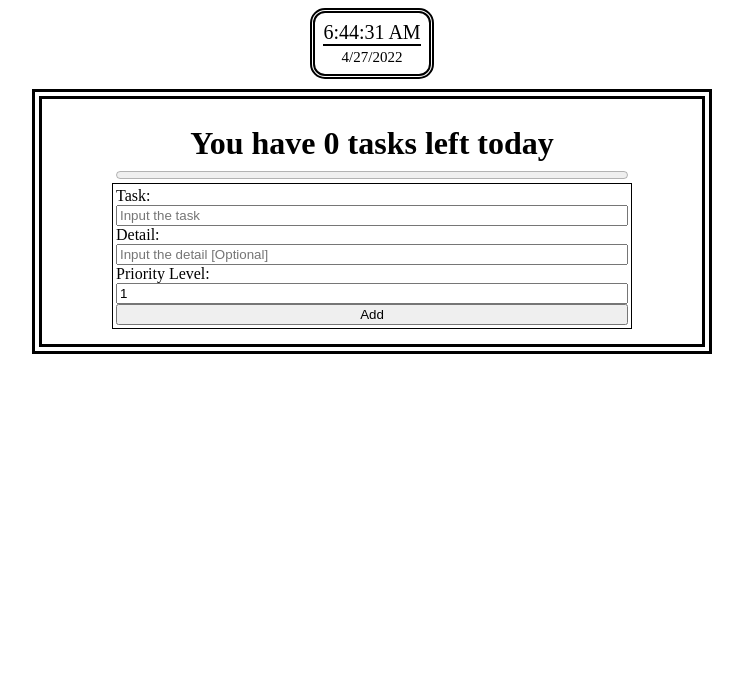
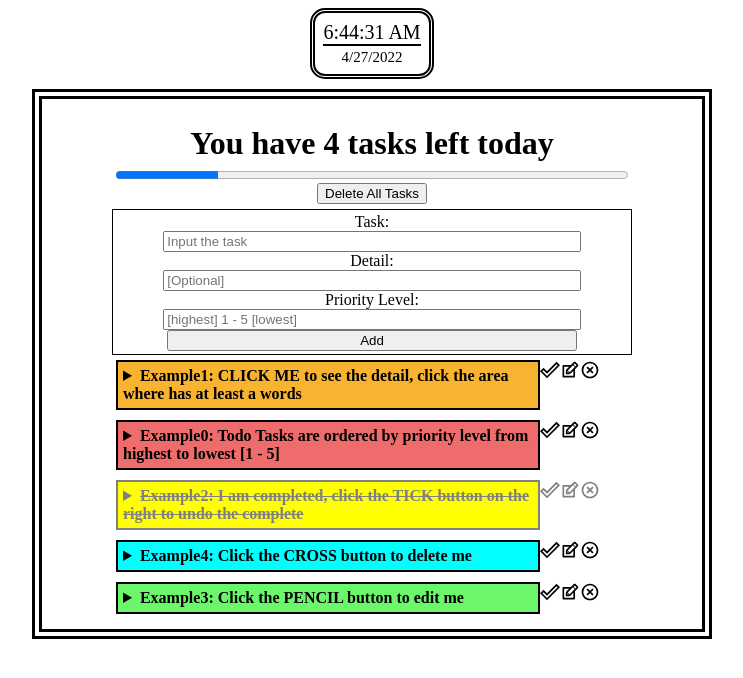
Before and after one commit to QiliKiri/React-Project, a React (Create React App) app: page / in a window 1280 px wide. Shown: the top 678 px of the page, without its empty margins (268-1011 px from the left). Built offline with nearby package versions, Linux system fonts and the light colour scheme.

Commit message:
update
Add 'examples' to be a tutorial.
Add 'Delete All Tasks' button.
UI design improve.

```diff
--- a/src/App.css
+++ b/src/App.css
@@ -15,6 +15,7 @@
 .todo-app > h1 {
   display: flex;
   flex-wrap: wrap;
+  text-align: center;
   justify-content: center;
   padding-bottom: 2px;
   margin-bottom: 3px;
@@ -31,21 +32,27 @@
   display: flex;
   flex-wrap: wrap;
   flex-direction: column;
-  justify-content: space-between;
+  align-items: center;
+  text-align: center;
+
   width: 80%;
-  margin-bottom: 10px;
+  margin: 5px auto 5px auto;
   padding: 3px;
   border: solid 1px;
 }
-.todo-form input {
-  width: auto;
+.todo-form input,
+.todo-form button {
+  width: inherit;
 }
 .todo-list {
   width: 80%;
+  display: flex;
+  flex-direction: column;
   /*background-color: aqua;*/
 }
 .todo-row {
   display: flex;
+  flex-direction: row;
   margin-bottom: 10px;
 }
 .todo-row details[open] summary {
@@ -76,8 +83,9 @@
   background-color: aqua;
 }
 .icons {
-  margin-left: auto;
   font-size: 20px;
+  display: flex;
+  flex-direction: row;
 }
 
 
--- a/src/App.js
+++ b/src/App.js
@@ -1,18 +1,51 @@
 import './App.css';
 import TodoList from "./components/TodoList";
 import Clock from "./components/Clock";
+import React, {useId} from "react";
 
 function App() {
-  return (
+    const example0 = {
+        id: useId(),
+        text: 'Example1: CLICK ME to see the detail, click the area where has at least a words',
+        detail: 'Nothing here',
+        priorityLv: 2
+    }
+    const example1 = {
+        id: useId(),
+        text: 'Example0: Todo Tasks are ordered by priority level from highest to lowest [1 - 5]',
+        detail: 'Color representation is: Red, Orange, Yellow, Green, Blue',
+        priorityLv: 1
+    }
+    const example2 = {
+        id: useId(),
+        text: 'Example2: I am completed, click the TICK button on the right to undo the complete',
+        priorityLv: 3,
+        isComplete: true
+    }
+    const example3 = {
+        id: useId(),
+        text: 'Example4: Click the CROSS button to delete me',
+        detail: 'I am useless',
+        priorityLv: 5
+    }
+    const example4 = {
+        id: useId(),
+        text: 'Example3: Click the PENCIL button to edit me',
+        detail: '[GIVE ME NEW VALUE]',
+        priorityLv: 4
+    }
+    const examples = [example0, example1, example2, example3, example4];
+
+    return (
       <>
           <div className={'clock'}>
               <Clock />
           </div>
           <div className={"todo-app"}>
-              <TodoList />
+              <TodoList examples={examples}/>
           </div>
       </>
-  );
-}
+    );
+    }
 
 export default App;
--- a/src/components/TodoForm.js
+++ b/src/components/TodoForm.js
@@ -1,8 +1,8 @@
-import React, {useState, useEffect, useRef} from 'react';
+import React, {useState} from 'react';
 
 function TodoForm(props) {
     const [input, setInput] = useState(props.edit? props.edit.value : '');
-    const [priority, setPriority] = useState(props.edit? props.edit.priorityLv : 1);
+    const [priority, setPriority] = useState(props.edit? props.edit.priorityLv : null);
     const [detail, setDetail] = useState(props.edit? props.edit.detail : '');
     // const inputRef = useRef(null);
 
@@ -44,7 +44,7 @@ function TodoForm(props) {
                        name={'text'} id={'task'}
                        onChange={handleInputChange} />
                 <label htmlFor={'detail'}>Detail:</label>
-                <input type={'text'} placeholder={'Input the detail [Optional]'} value={detail}
+                <input type={'text'} placeholder={'[Optional]'} value={detail}
                        name={'detail'} id={'detail'}
                        onChange={handleDetailChange} />
                 <label htmlFor={'priority'}>Priority Level:</label>
--- a/src/components/TodoList.js
+++ b/src/components/TodoList.js
@@ -3,16 +3,20 @@ import TodoForm from "./TodoForm";
 import Todo from "./Todo";
 import ProgressBar from "./ProgressBar";
 
-function TodoList() {
-    const [todos, setTodos] = useState([]);
-    const [numOfTasks, setNumOfTasks] = useState(0);
-    const [numOfComplete, setNumOfComplete] = useState(0);
+function TodoList(props) {
+    const [todos, setTodos] = useState(props.examples? props.examples : []);
+    const [numOfTasks, setNumOfTasks] = useState(todos.length);
+    const [numOfComplete, setNumOfComplete] = useState(todos.filter(todo => todo.isComplete === true).length);
 
     const addTodo = (todo) => {
       if (!todo.text || /^\s*$/.test(todo.text)) {
           alert('Task content cannot be empty');
           return;
+      } else if (!todo.priorityLv) {
+          alert('Priority Level cannot be empty');
+          return;
       }
+
       const newTodos = [todo, ...todos].sort((a,b) => a.priorityLv - b.priorityLv);
       setTodos(newTodos);
       setNumOfTasks(numOfTasks + 1);
@@ -29,11 +33,21 @@ function TodoList() {
         setTodos(afterRemove);
     }
 
+    const removeAll = () => {
+        setTodos([]);
+        setNumOfTasks(0);
+        setNumOfComplete(0);
+    }
+
     const editTodo = (id, newValue, newDetail, newPriorityLv) => {
         if (!newValue || /^\s*$/.test(newValue)) {
             alert('Task content cannot be empty');
             return;
+        } else if (!newPriorityLv) {
+            alert('Priority Level cannot be empty');
+            return;
         }
+
         setTodos(todos.map(todo => (todo.id === id)
             ? {...todo, text: newValue, detail: newDetail, priorityLv: newPriorityLv}
             : todo)
@@ -60,6 +74,7 @@ function TodoList() {
         <>
             <h1>You have {numOfTasks - numOfComplete} tasks left today</h1>
             <ProgressBar numOfTasks={numOfTasks} numOfComplete={numOfComplete} />
+            <button onClick={removeAll}>Delete All Tasks</button>
             <TodoForm onSubmit={addTodo} />
             <div className={'todo-list'}>
                 <Todo
```
